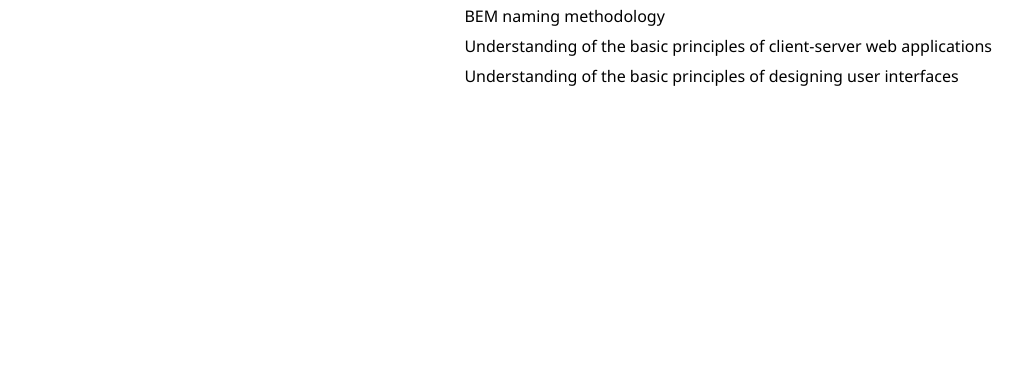
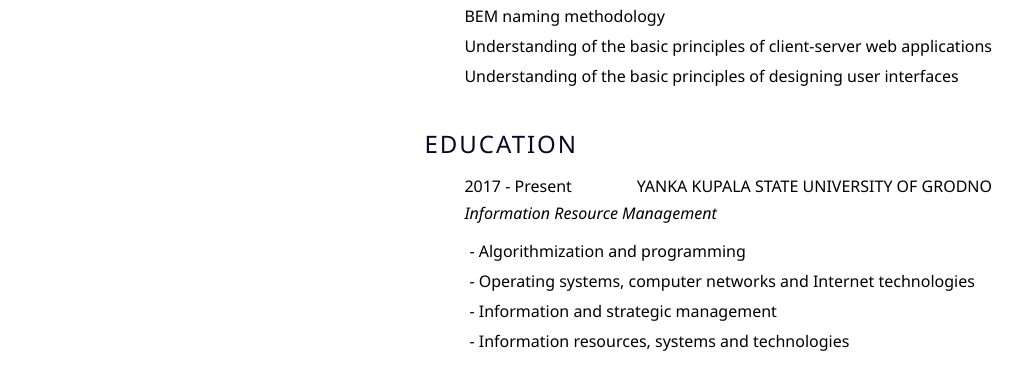
Before and after one commit to olyagoroshko/rsschool-cv, a plain HTML site: page index.html in a window 1280 px wide. Shown: the part 489-878 px from the top of the page, without its empty margins (108-1130 px from the left). Before the commit the page ends 800 px from the top, so only its background shows below. Drawn offline with Linux system fonts and the light colour scheme.

Commit message:
feat: add a education section layout

```diff
--- a/css/style.css
+++ b/css/style.css
@@ -57,12 +57,34 @@
     padding: 175px 40px 40px 30px;
 }
 
-.main-info-skills {
-}
-
 .main-info-skills__list {
     list-style-type: none;
 }
 .main-info-skills__item {
     margin-bottom: 8px;
 }
+
+.main-info-education {
+    margin-top: 40px;
+}
+
+.main-info-education-place {
+    display: flex;
+    justify-content: space-between;
+    margin-top: 15px;
+    padding-left: 40px;
+}
+
+.main-info-education-specialty {
+    margin-top: 5px;
+    padding-left: 40px;
+}
+.main-info-education__list {
+    list-style-type: none;
+    padding: 0;
+    padding-left: 45px;
+
+}
+.main-info-education__item {
+    margin-bottom: 8px;
+}
--- a/index.html
+++ b/index.html
@@ -40,6 +40,20 @@
                 <li class="main-info-skills__item">Understanding of the basic principles of designing user interfaces</li>
             </ul>
         </section>
+        <section class="main-info-education">
+            <h2 class="title">EDUCATION</h2>
+            <div class="main-info-education-place">
+                <span>2017 - Present</span>
+                <span>YANKA KUPALA STATE UNIVERSITY OF GRODNO </span>
+            </div>
+            <div class="main-info-education-specialty"><em>Information Resource Management</em></div>
+            <ul class="main-info-education__list">
+                <li class="main-info-education__item">-	Algorithmization and programming</li>
+                <li class="main-info-education__item">-	Operating systems, computer networks and Internet technologies</li>
+                <li class="main-info-education__item">-	Information and strategic management</li>
+                <li class="main-info-education__item">-	Information resources, systems and technologies</li>
+            </ul>
+        </section>
     </main>
 </body>
 </html>
```
